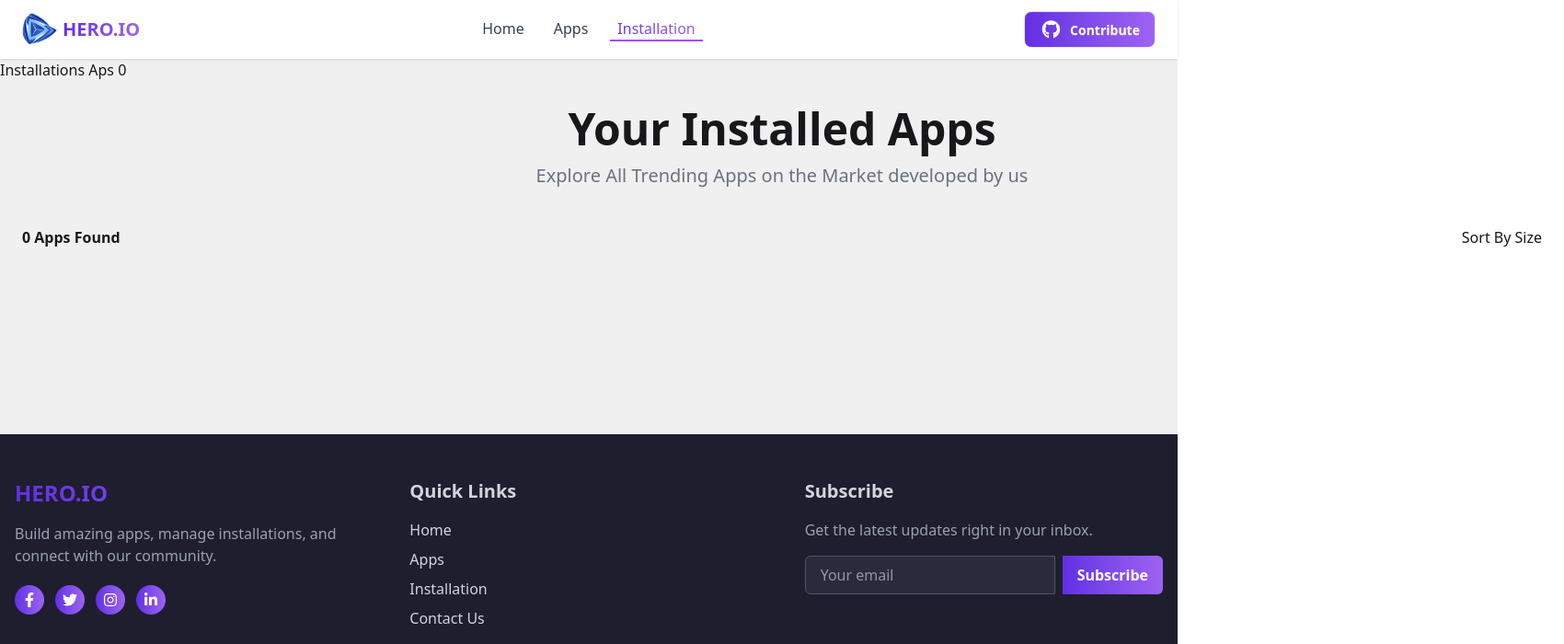
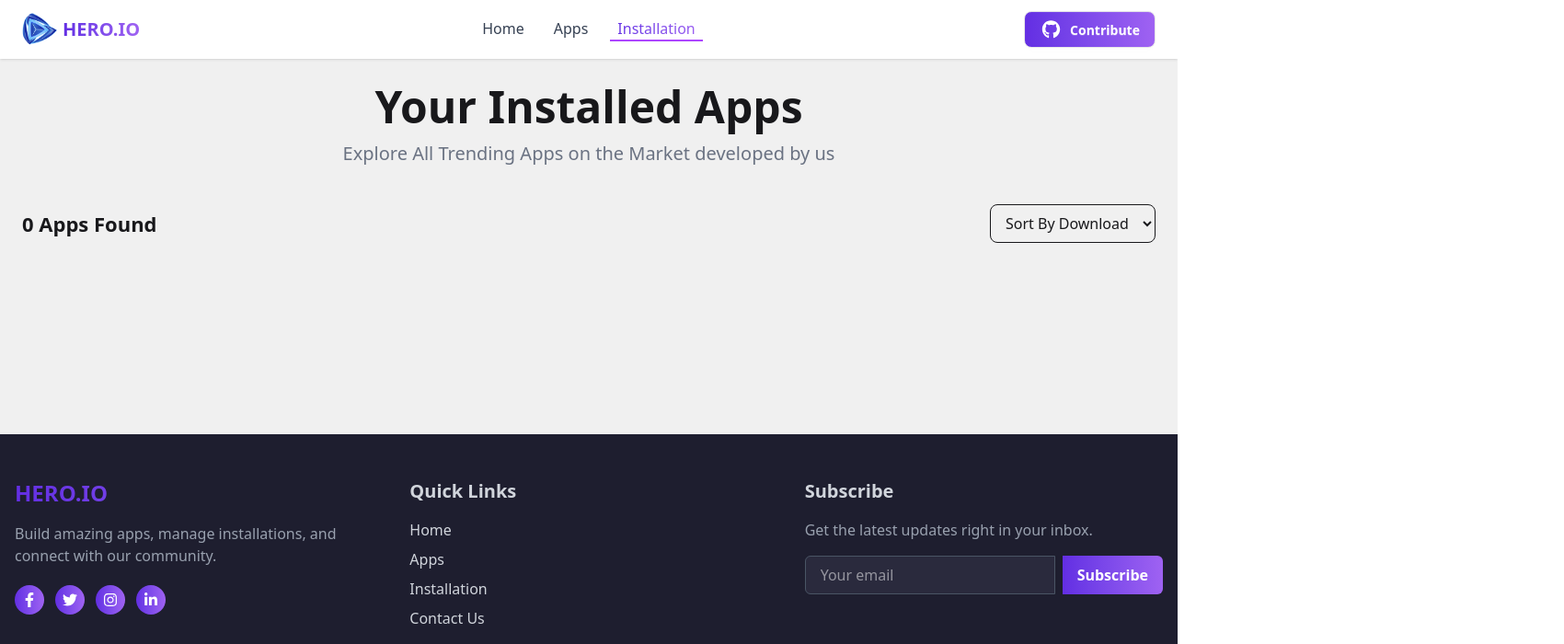
Before and after one commit to riyad1998-cyber/application-house, a React (Vite) app: page /installation in a window 1280 px wide. Shown: the top 700 px of the page at 92% size, 1700 px wide, since content can reach past the window. Built offline with nearby package versions, Linux system fonts and the light colour scheme.

Commit message:
added my last edition of my project

```diff
--- a/public/applicationsData.json
+++ b/public/applicationsData.json
@@ -1,6 +1,6 @@
 [
   {
-    "image": "https://i.ibb.co.com/V0s460BG/fb-1695273515215-1695273522698.jpg",
+    "image": "https://i.ibb.co.com/Z5JYLKD/Facebook.webp",
     "description": "Facebook is a leading social networking platform that enables people around the world to connect, communicate, and share content with ease. Users can post updates, photos, and videos, join groups, follow pages of interest, and engage with friends and communities through likes, comments, and shares. Beyond social interaction, Facebook serves as a hub for news, entertainment, business promotion, and online communities, making it a versatile tool for personal and professional networking. Its features like Messenger, Marketplace, and Events extend its functionality, creating a comprehensive digital ecosystem where people can stay informed, entertained, and socially active.",
     "companyName": "Facebook",
     "Developer": "Productive.io",
--- a/src/Components/Navbar.jsx
+++ b/src/Components/Navbar.jsx
@@ -72,7 +72,7 @@ const Navbar = () => {
            <Link
       to ="https://github.com/dashboard"
       target="_blank"
-      className="btn flex items-center gap-2 bg-gradient-to-r from-[#632EE3] to-[#9F62F2] text-white rounded-lg"
+      className="btn flex items-center gap-2 bg-gradient-to-r from-[#632EE3] to-[#9F62F2] text-white rounded-lg hover:scale-105 transition-transform"
     >
       <FontAwesomeIcon icon={faGithub} className="text-xl" />
       Contribute
--- a/src/Pages/Installation.jsx
+++ b/src/Pages/Installation.jsx
@@ -1,48 +1,110 @@
 import React, { useEffect, useState } from 'react';
+import downloadSign from "../assets/icon-downloads.png"
+import ratingSign from "../assets/icon-ratings.png"
 
 const Installation = () => {
     const [installed, setInstalled] = useState([]);
-    useEffect(()=>{
-        const savedList = JSON.parse(localStorage.getItem('installing'))
-        if(savedList) setInstalled (savedList)
-    },[])
+    const [sortOrder, setSortOrder] = useState('default');
+
+    useEffect(() => {
+        const savedList = JSON.parse(localStorage.getItem('installing'));
+        if (savedList) setInstalled(savedList);
+    }, []);
+
+    const parseDownloads = (valuess) => {
+        if (!valuess) return 0;
+        const cleaned = String(valuess);
+        return parseFloat(cleaned);
+    };
+
+    const handleSortChange = (e) => {
+        const order = e.target.value;
+        setSortOrder(order);
+
+        let sorted = [...installed];
+
+        if (order === 'top') {
+            sorted.sort((a, b) => parseDownloads(b.downloads) - parseDownloads(a.downloads));
+        } else if (order === 'bottom') {
+            sorted.sort((a, b) => parseDownloads(a.downloads) - parseDownloads(b.downloads));
+        } else {
+            const original = JSON.parse(localStorage.getItem('installing'));
+            sorted = original;
+        }
+
+        setInstalled(sorted);
+    };
+
+    const handleUninstall = (id) => {
+        const updatedList = installed.filter(app => app.id !== id);
+        setInstalled(updatedList);
+        localStorage.setItem('installing', JSON.stringify(updatedList));
+    };
+
     return (
         <div>
-            <h1>Installations Aps {installed.length}</h1>
+            <div className='w-full max-w-[1700px] mx-auto p-4 flex flex-col items-center text-center'>
+                <h1 className='text-[32px] sm:text-[40px] md:text-[48px] font-bold'>Your Installed Apps</h1>
+                <p className='text-[16px] sm:text-[18px] md:text-[20px] text-gray-500'>
+                    Explore All Trending Apps on the Market developed by us
+                </p>
+            </div>
 
-<div className='w-[1700px] mx-auto p-4 flex flex-col items-center'>
-    <h1 className='text-[48px] font-bold'>Your Installed Apps</h1>
-    <p className='text-[20px] text-gray-500'>Explore All Trending Apps on the Market developed by us</p>
-</div>
+            {/*Sort & Count*/}
+            <div className='w-full max-w-[1700px] mx-auto p-4 sm:p-6 flex flex-col sm:flex-row items-center justify-between gap-3'>
+                <h1 className='text-[18px] sm:text-[20px] md:text-[22px] font-bold text-center sm:text-left'>
+                    <span>{installed.length}</span> Apps Found
+                </h1>
 
-<div className='w-[1700px] mx-auto p-6 flex items-center justify-between'>
-<h1 className='text-6 font-semibold'><span>{installed.length}</span> Apps Found</h1>
-<button>Sort By Size</button>
-</div>
+                <select
+                    value={sortOrder}
+                    onChange={handleSortChange}
+                    className='border px-3 py-2 rounded-lg w-full sm:w-auto text-sm sm:text-base'
+                >
+                    <option value="default">Sort By Download</option>
+                    <option value="top">High-Low</option>
+                    <option value="bottom">Low-High</option>
+                </select>
+            </div>
 
-<div>
-    {
-        installed.map(instal =>(
-            <div>
+            {/* App List*/}
+            <div className='space-y-4'>
+                {installed.map((instal, index) => (
+                    <div key={index} className='w-full max-w-[1700px] mx-auto px-3 sm:px-4'>
+                        <div className='bg-white shadow-sm flex flex-col sm:flex-row justify-between items-center sm:items-center p-4 rounded-lg gap-4'>
+                            {/*Left */}
+                            <div className='flex flex-col sm:flex-row items-center text-center sm:text-left gap-3 sm:gap-4'>
+                                <figure className='w-20 h-20 sm:w-24 sm:h-24 flex-shrink-0'>
+                                    <img src={instal.image} alt="" className='w-full h-full object-cover rounded-md' />
+                                </figure>
 
+                                <div>
+                                    <p className='font-medium text-[16px] sm:text-[18px] md:text-[20px]'>
+                                        {instal.companyName} : {instal.title}
+                                    </p>
+                                    <div className='flex flex-wrap justify-center sm:justify-start items-center gap-3 mt-2'>
+                                        <p className='flex items-center gap-1 font-semibold text-sm sm:text-base'>
+                                            <img className='w-4 h-4' src={downloadSign} alt="" />{instal.downloads}
+                                        </p>
+                                        <p className='flex items-center gap-1 font-semibold text-sm sm:text-base'>
+                                            <img className='w-4 h-4' src={ratingSign} alt="" />{instal.ratingAvg}
+                                        </p>
+                                        <p className='font-semibold text-sm sm:text-base'>{instal.size}</p>
+                                    </div>
+                                </div>
+                            </div>
 
-        <div className='flex'>
-
-<div >
-    <figure className='w-20 h-20'>
-        <img src={instal.image} alt="" />
-    </figure>
-
-</div>
-
-        </div>
-
-
+                            {/* Right */}
+                            <button
+                                onClick={() => handleUninstall(instal.id)}
+                                className='w-full sm:w-[100px] h-10 sm:h-12 bg-[#00D390] font-semibold text-white rounded-lg hover:scale-105 transition-transform text-sm sm:text-base'
+                            >
+                                Uninstall
+                            </button>
+                        </div>
+                    </div>
+                ))}
             </div>
-        ) )
-    }
-</div>
-
         </div>
     );
 };
```
Also changed, not shown: src/Pages/ApplicationsDetail.jsx (+32 -52 lines).
